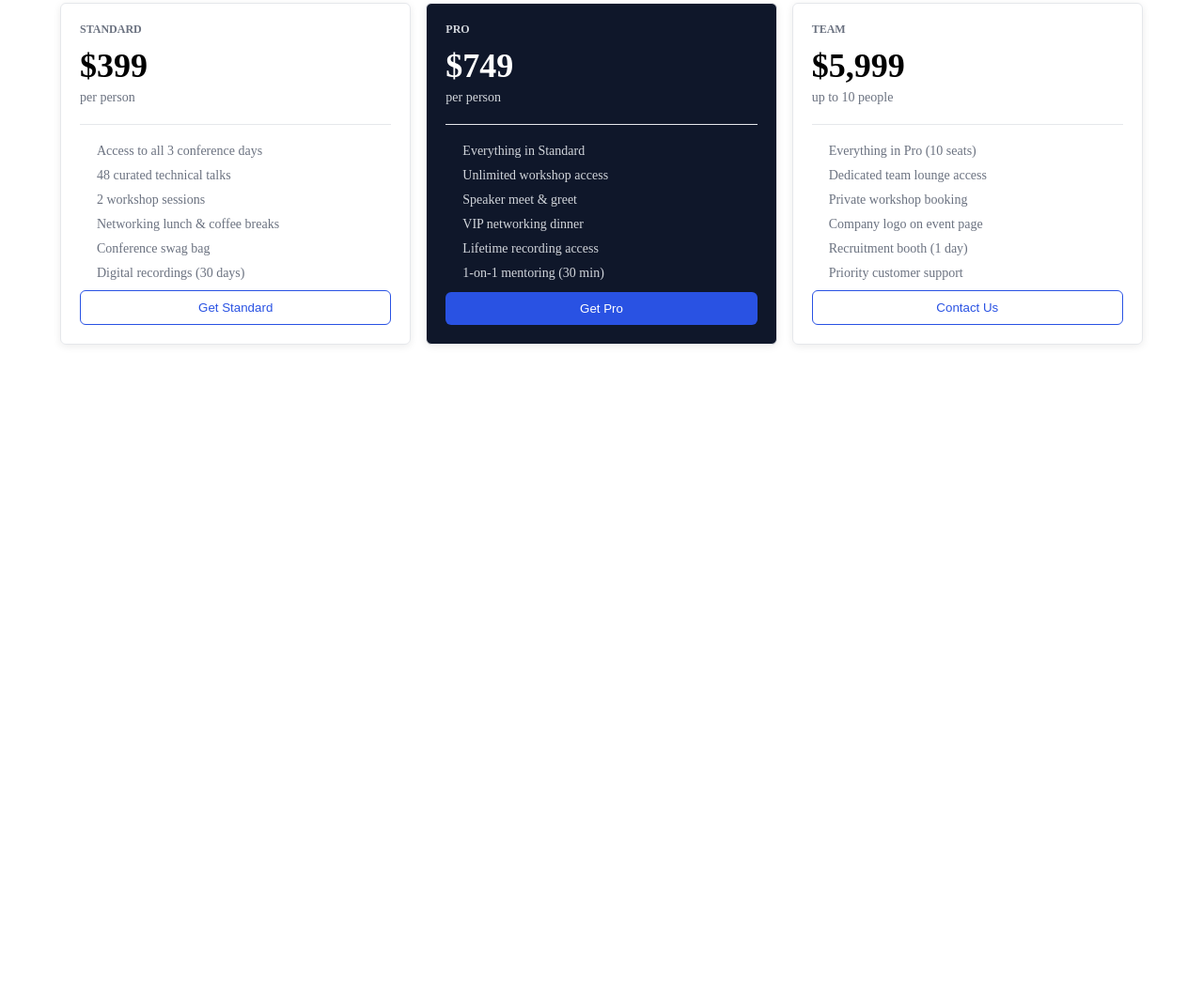
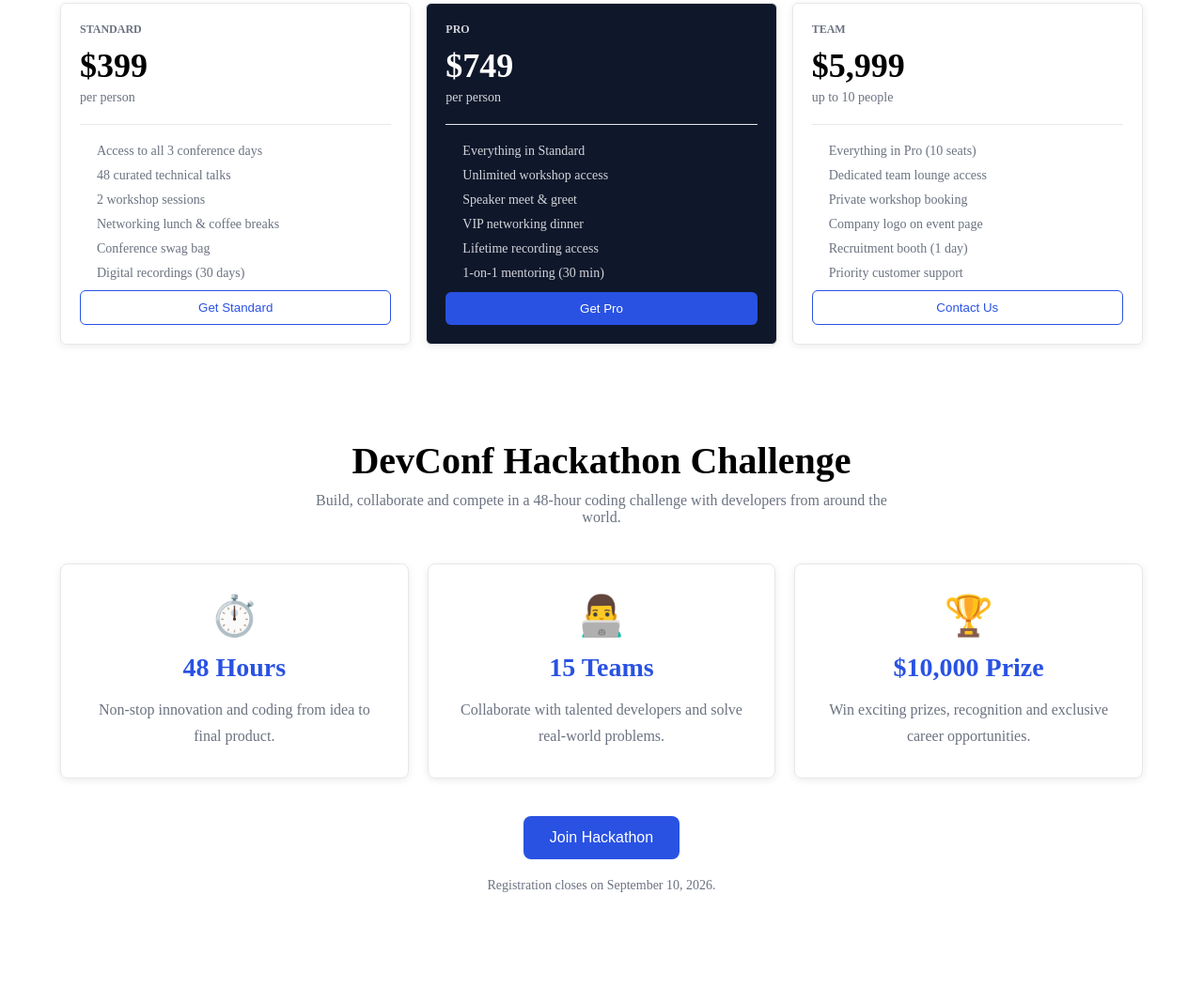
Before and after one commit to Maynudden/assignment-01, a plain HTML site: page index.html in a window 1280 px wide. Shown: the part 2058-3109 px from the top of the page at 94% size. Before the commit the page ends 2525 px from the top, so only its background shows below. Drawn offline with Linux system fonts and the light colour scheme.

Commit message:
Add AI challenge section

```diff
--- a/index.html
+++ b/index.html
@@ -141,6 +141,33 @@
             </div>
         </div>
     </section>
+    <!-- ai challenge section -->
+    <section class="container hackathon">
+        <h2>DevConf Hackathon Challenge</h2>
+        <p>
+            Build, collaborate and compete in a 48-hour coding challenge with developers
+            from around the world.
+        </p>
+        <div class="hackathon-parent">
+            <div class="hackathon-card">
+                <h1>⏱️</h1>
+                <h3>48 Hours</h3>
+                <p>Non-stop innovation and coding from idea to final product.</p>
+            </div>
+            <div class="hackathon-card">
+                <h1>👨‍💻</h1>
+                <h3>15 Teams</h3>
+                <p>Collaborate with talented developers and solve real-world problems.</p>
+            </div>
+            <div class="hackathon-card">
+                <h1>🏆</h1>
+                <h3>$10,000 Prize</h3>
+                <p>Win exciting prizes, recognition and exclusive career opportunities.</p>
+            </div>
+        </div>
+        <button class="common-btn">Join Hackathon</button>
+        <h5>Registration closes on September 10, 2026.</h5>
+    </section>
 
 </body>
 
--- a/style.css
+++ b/style.css
@@ -252,3 +252,65 @@ ul li a:hover {
     transform: translateY(-3px);
 
 }
+/* ai challenge section */
+
+.hackathon{
+    text-align:center;
+    padding-bottom:100px;
+}
+
+.hackathon h2{
+    font-size:40px;
+    margin-bottom:10px;
+}
+
+.hackathon>p{
+    color:#6B7280;
+    max-width:650px;
+    margin:0 auto 40px;
+}
+
+.hackathon-parent{
+    display:grid;
+    grid-template-columns:repeat(3,1fr);
+    gap:20px;
+    margin-bottom:40px;
+}
+
+.hackathon-card{
+    border:1px solid #E5E7EB;
+    border-radius:8px;
+    padding:30px;
+    box-shadow:0 2px 8px rgba(0,0,0,.08);
+    transition:.3s;
+}
+
+.hackathon-card:hover{
+    transform:translateY(-5px);
+}
+
+.hackathon-card h1{
+    font-size:42px;
+    margin-bottom:15px;
+}
+
+.hackathon-card h3{
+    color:#2952E3;
+    font-size:28px;
+    margin-bottom:15px;
+}
+
+.hackathon-card p{
+    color:#6B7280;
+    line-height:28px;
+}
+
+.hackathon .common-btn{
+    margin-bottom:20px;
+}
+
+.hackathon h5{
+    color:#6B7280;
+    font-size:14px;
+    font-weight:400;
+}
```
